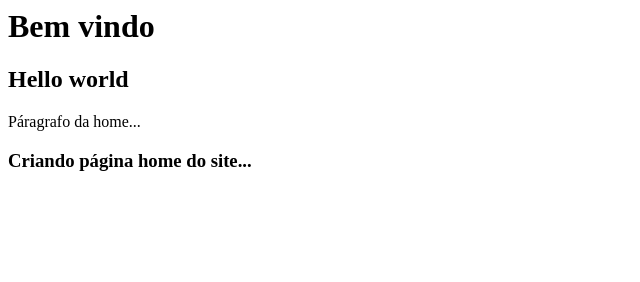
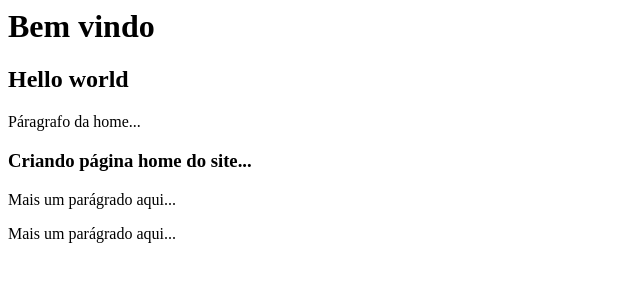
Before and after one commit to Josafary/curso_github, a plain HTML site: page index.html in a window 1280 px wide. Shown: the whole page, without its empty margins (0-640 px from the left). Drawn offline with Linux system fonts and the light colour scheme.

Commit message:
Finalizando página home com toda descrição

```diff
--- a/index.html
+++ b/index.html
@@ -3,3 +3,5 @@
 <p>Páragrafo da home...</p>
 
 <h3>Criando página home do site...</h3>
+<p>Mais um parágrado aqui...</p>
+<p>Mais um parágrado aqui...</p>
```
Also changed, not shown: nomes.txt.
